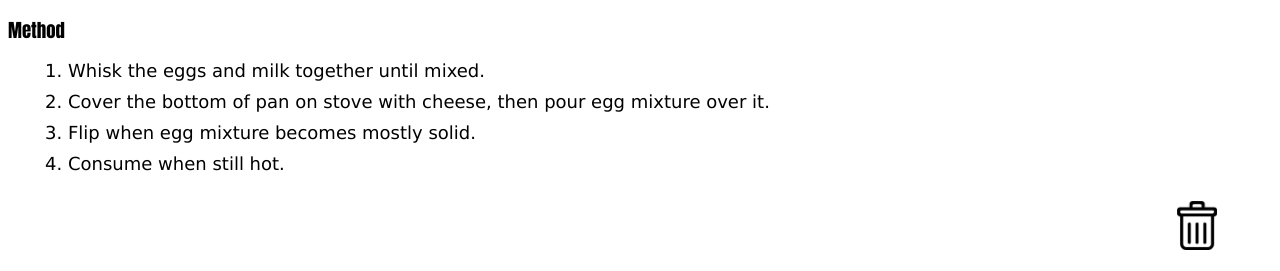
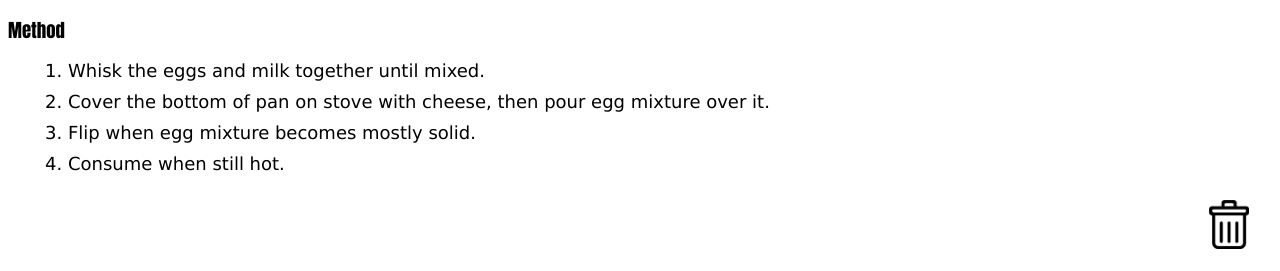
Before and after one commit to sleong1/msa-webapps, a Flask app: page /recipes/1 in a window 1280 px wide. Shown: the part 705-976 px from the top of the page. Before the commit the page ends 955 px from the top, so only its background shows below. Run offline with Flask 2, Linux system fonts and the light colour scheme; data comes from the database, SQL or seed files in the repository; both versions use the stored data as it was after the commit.

Commit message:
Fixed up deleting button

```diff
--- a/app/static/main.css
+++ b/app/static/main.css
@@ -112,12 +112,21 @@ button.fav_btn {
   background: none;
 }
 
-button.deleter {
-  margin: 0;
+.deleter {
+  left: 95%;
+  width: 40px;
+  height: 60px;
   position: relative;
-  left: 92%;
   border: none;
   background: none;
+  display: inline-block;
+  background: url("../static/bin.png") no-repeat;
+  background-size: 40px auto;
+}
+
+.deleter:hover {
+  background: url("../static/bin_hover.png") no-repeat;
+  background-size: 40px auto;
 }
 
 /* Form formatting*/
--- a/app/templates/this_recipe.html
+++ b/app/templates/this_recipe.html
@@ -35,8 +35,6 @@
 {% endblock %}
 
 {% block footer %}
-    <button type="submit" class="deleter" onclick="remove({{id}})">
-        <img src="../static/bin.png" width="40px" height="auto">
-    </button>
+    <button type="submit" class="deleter" onclick="remove({{id}})"></button>
 
 {% endblock %}
```
Also changed, not shown: app/data.sqlite, app/static/bin_hover.png (added).
